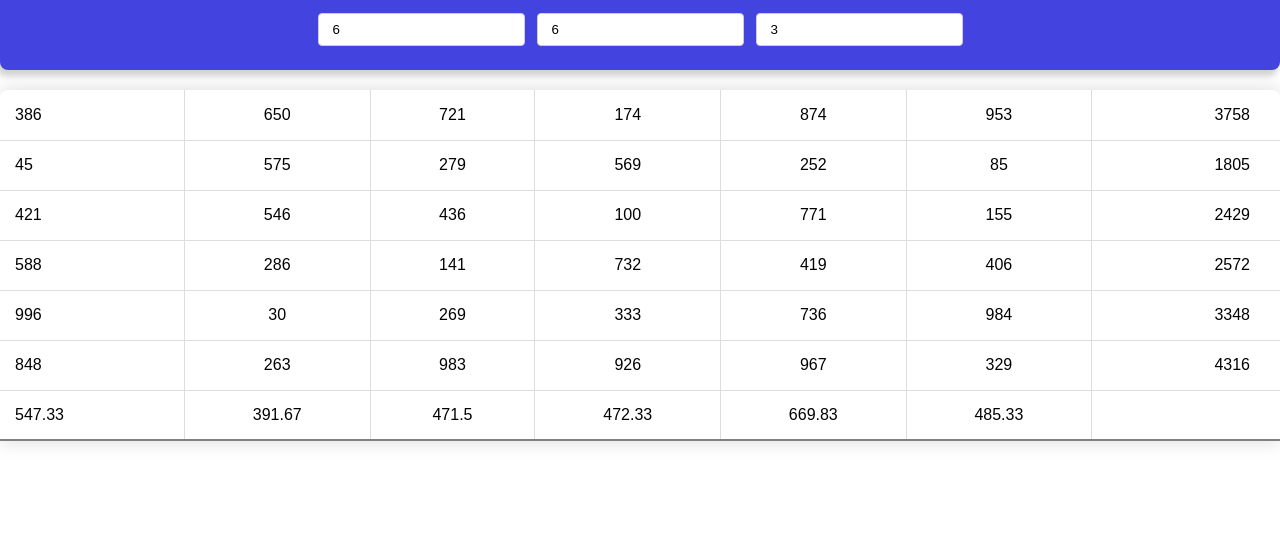
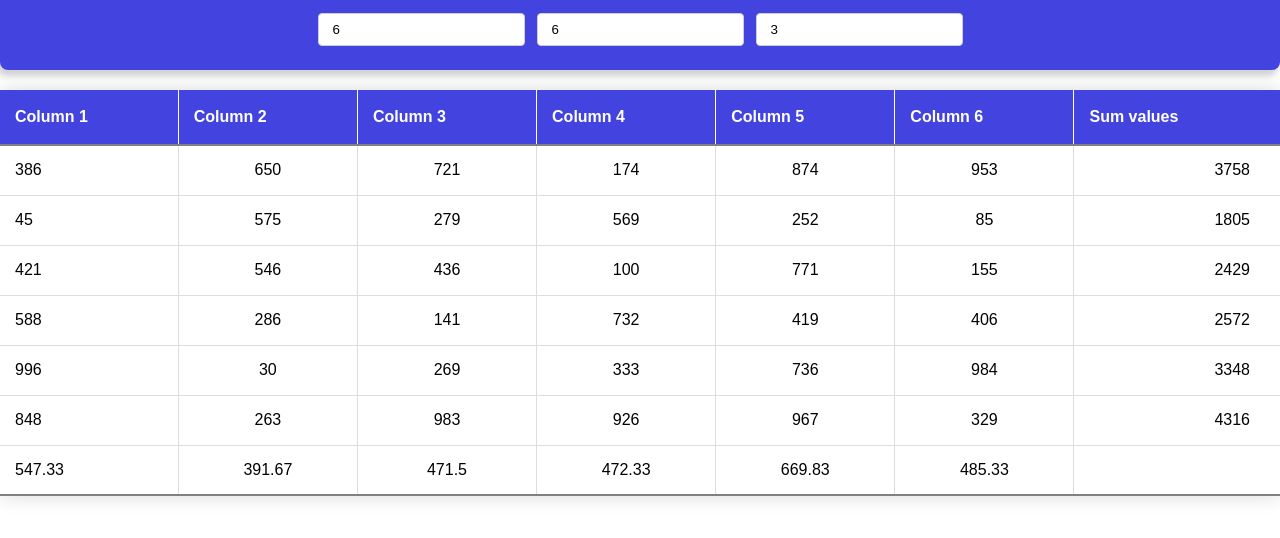
Before and after one commit to Oleksii-Martynenko-hub/memcrab-test, a React (Vite) app: page / in a window 1280 px wide. Shown: the top 538 px of the page. Built offline with nearby package versions, Linux system fonts and the light colour scheme.

Commit message:
Added header of table with column names

```diff
--- a/src/app/table/table.module.scss
+++ b/src/app/table/table.module.scss
@@ -8,6 +8,23 @@
   min-width: 375px;
   box-shadow: 0 0 20px rgba(0, 0, 0, 0.15);
   position: relative;
+
+  thead {
+    background-color: rgb(67, 67, 224);
+    color: #ffffff;
+    text-align: left;
+  }
+
+  th {
+    min-width: auto;
+    width: auto;
+    padding: 15px 15px;
+    font-weight: 600;
+
+    &:not(:last-of-type) {
+      border-right: 1px solid #ffffff;
+    }
+  }
 
   tr {
     border-bottom: 1px solid #dddddd;
--- a/src/app/table/table.tsx
+++ b/src/app/table/table.tsx
@@ -44,6 +44,16 @@ export function Table({ rows, setRows }: TableProps) {
 
   return (
     <table id="randomDigits" className={styles.table}>
+      <thead>
+        <tr>
+          {[...Array(columnsAmount).keys()].map((i) => (
+            <th key={i}>Column { i + 1 }</th>
+          ))}
+
+          <th key='sum-head'>Sum values</th>
+        </tr>
+      </thead>
+
       <tbody>
         {rows.map(({ id: rowId, cells }) => (
           <tr key={rowId}>
```
